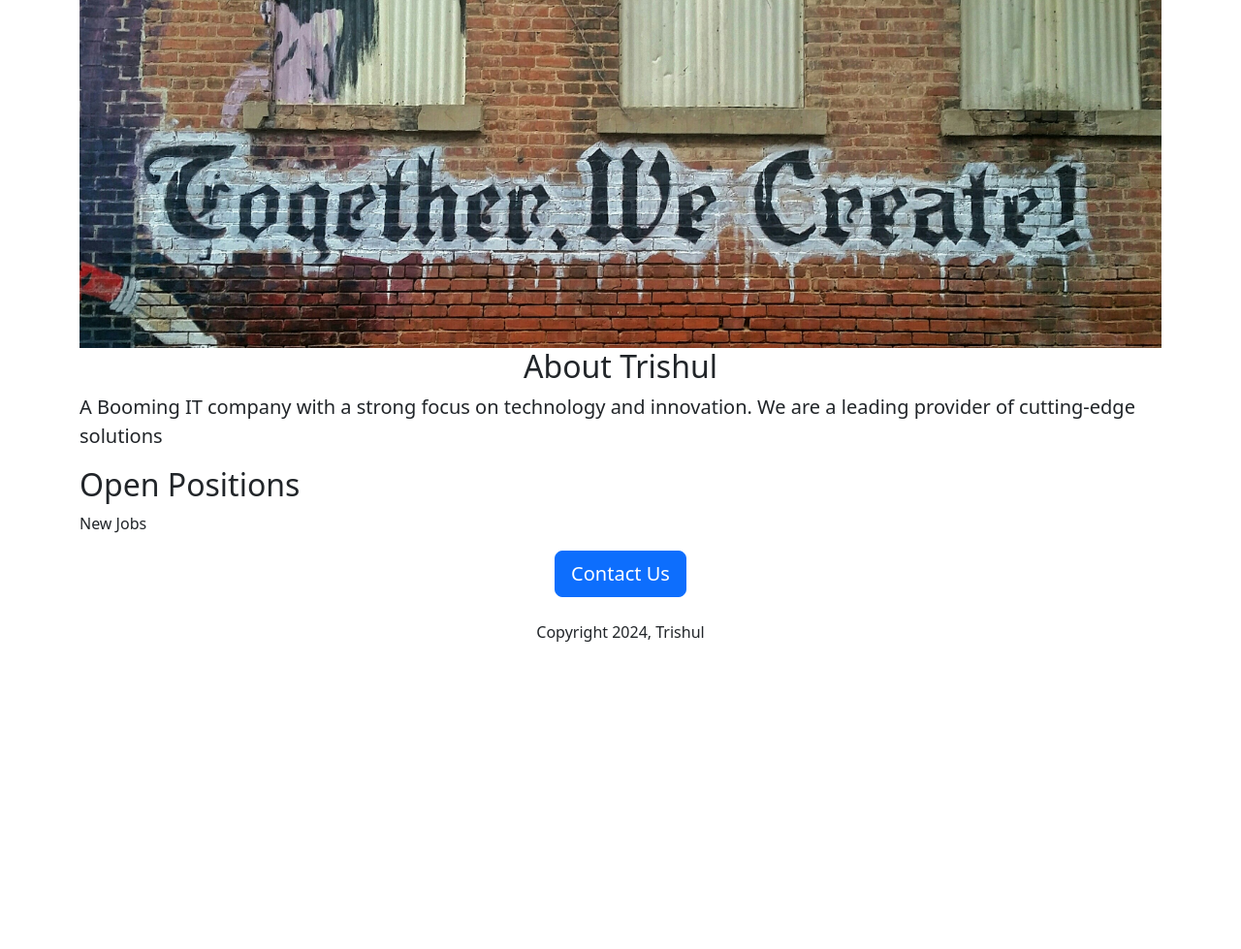
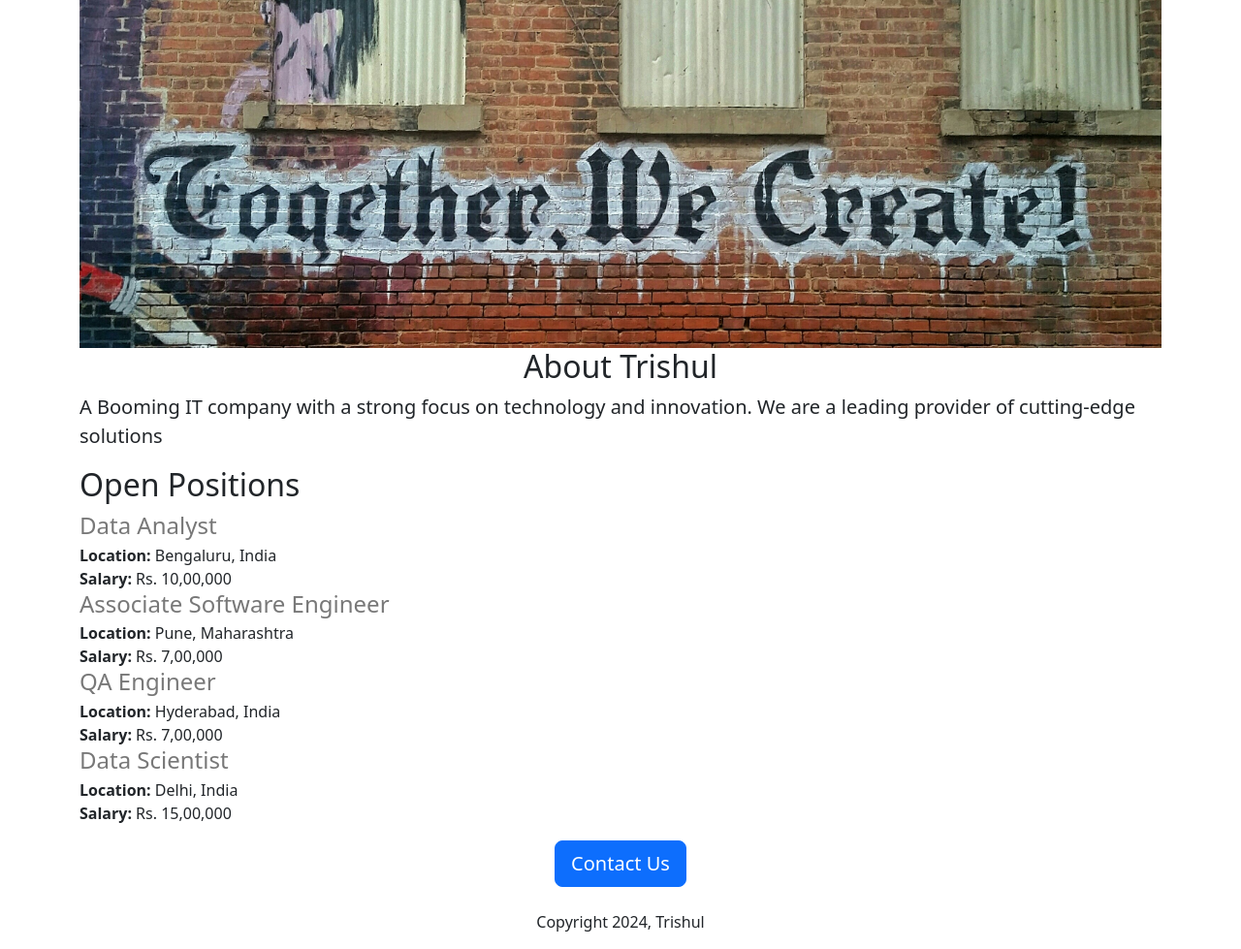
Before and after one commit to eshanpandey/Careers-website-v2, a Flask app: page / in a window 1280 px wide. Shown: the part 81-1060 px from the top of the page at 97% size. Before the commit the page ends 743 px from the top, so only its background shows below. Run offline with Flask 3, Linux system fonts and the light colour scheme.

Commit message:
Create a dict and dynamic values on site using templates

```diff
--- a/app.py
+++ b/app.py
@@ -2,7 +2,34 @@ from flask import Flask, render_template
 app = Flask(__name__)
 @app.route('/')
 def hello_world():
- return render_template('home.html')
+ return render_template('home.html',jobs=JOBS)
+
+JOBS =[
+  {
+    'id':1,
+    'title' : 'Data Analyst',
+    'location': 'Bengaluru, India',
+    'salary': 'Rs. 10,00,000'
+  },
+  {
+      'id':2,
+     'title':'Associate Software Engineer',
+     'location': 'Pune, Maharashtra',
+      'salary': 'Rs. 7,00,000'
+  },
+  {
+    'id':3,
+    'title': 'QA Engineer',
+    'location': 'Hyderabad, India',
+      'salary': 'Rs. 7,00,000'
+  },
+  {
+    'id':4,
+    'title': 'Data Scientist',
+    'location': 'Delhi, India',
+    'salary': 'Rs. 15,00,000'
+  }
+]
 
 
 if __name__ == '__main__':
--- a/templates/home.html
+++ b/templates/home.html
@@ -20,8 +20,12 @@
        <img class="img-fluid" id="banner" src="static/Banner.jpg" >
       <h2  class="text-center">About Trishul</h2>
       <p class="lead">A Booming IT company with a strong focus on technology and innovation. We are a leading provider of cutting-edge solutions</p>
-      <h2>Open Positions</h2>
-      <p>New Jobs</p>
+        <h2>Open Positions</h2>
+        <div>
+          {% for job in jobs %}
+          {% include 'jobitem.html' %}
+          {% endfor %}
+        </div>
         <div class="text-center">
       <button class= "btn btn-primary btn-lg">Contact Us</button>
         <p class="mt-4">Copyright 2024, Trishul</p>
--- /dev/null
+++ b/templates/jobitem.html
@@ -0,0 +1,10 @@
+<div style="margin-bottom: 16px;">
+  <h4 style="color: rgb(120,120,120); margin-bottom: 4px;">{{ job['title'] }}</h4>
+  <div><b>Location:</b> {{ job['location'] }}
+    {% if 'salary' in job %}
+    <div><b>Salary:</b> {{ job['salary'] }}
+    {%endif%}
+
+
+  </div>
+</div>
```
